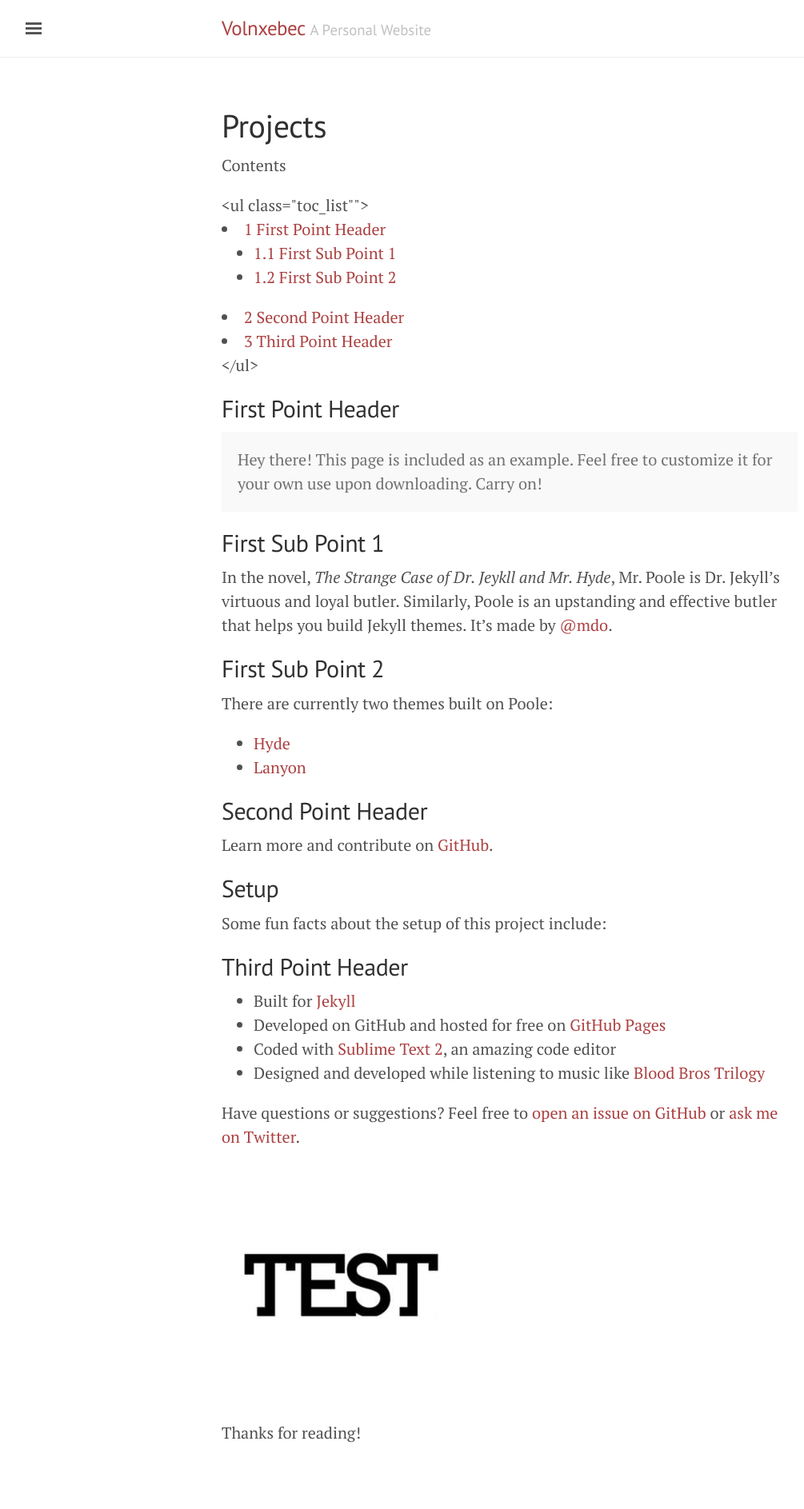
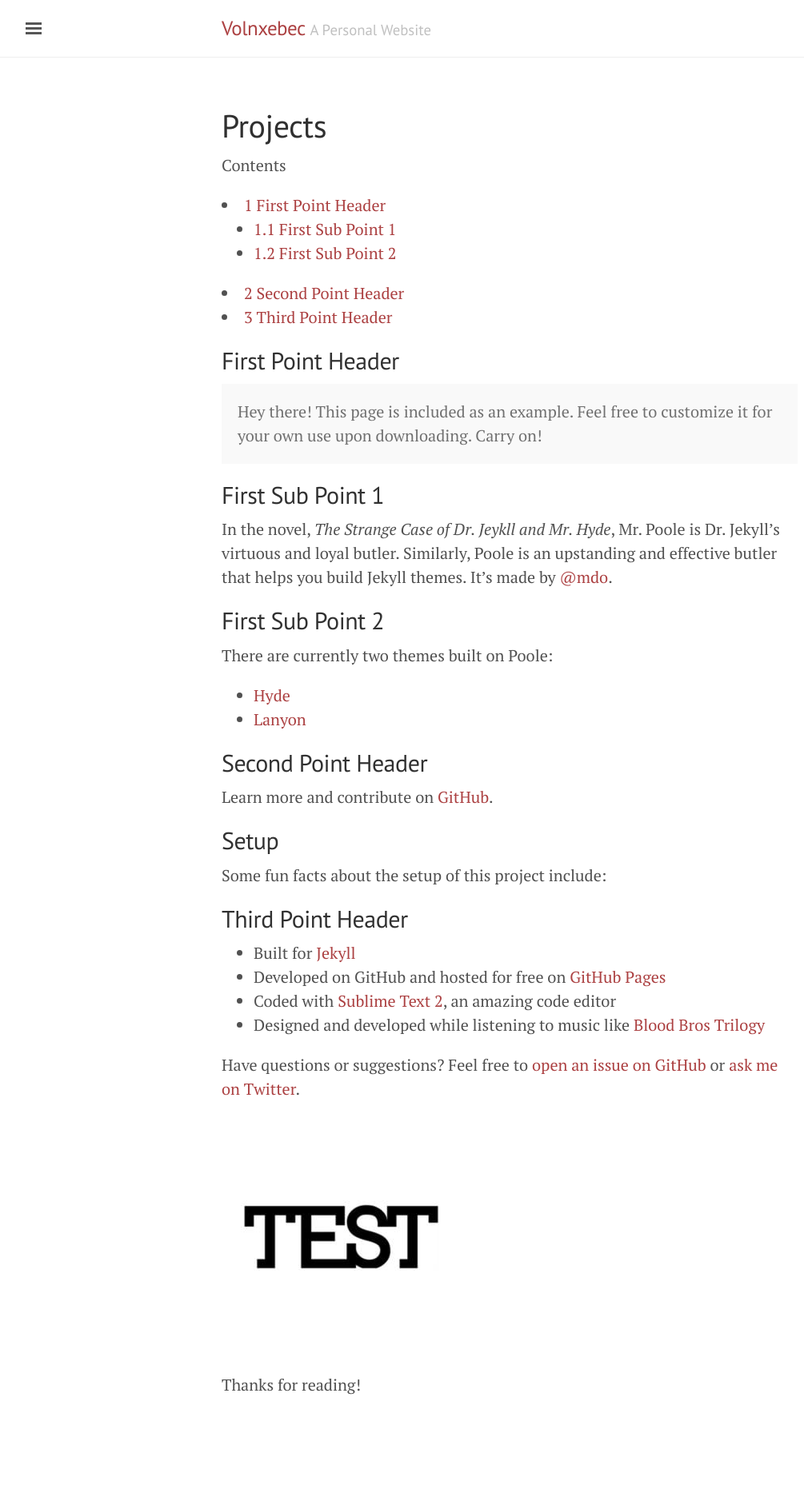
Before and after one commit to volnxebec/volnxebec.github.io, a Jekyll site: the page built from projects.md, in a window 1280 px wide. Shown: the whole page at 80% size, without its empty margins (3-1008 px from the left). Built offline with Jekyll 4.4.1, drawn with Linux system fonts in a browser that asks for light colours; after the commit the page ends 1827 px from its top, so only the background shows below that.

Commit message:
test out table of contents 2

```diff
--- a/projects.md
+++ b/projects.md
@@ -5,7 +5,6 @@ title: Projects
 
 <div id="toc_container">
 <p class="toc_title">Contents</p>
-<ul class="toc_list"">
   <li><a href="#First_Point_Header">1 First Point Header</a>
   <ul>
     <li><a href="#First_Sub_Point_1">1.1 First Sub Point 1</a></li>
@@ -14,7 +13,6 @@ title: Projects
 </li>
 <li><a href="#Second_Point_Header">2 Second Point Header</a></li>
 <li><a href="#Third_Point_Header">3 Third Point Header</a></li>
-</ul>
 </div>
 
 
```
